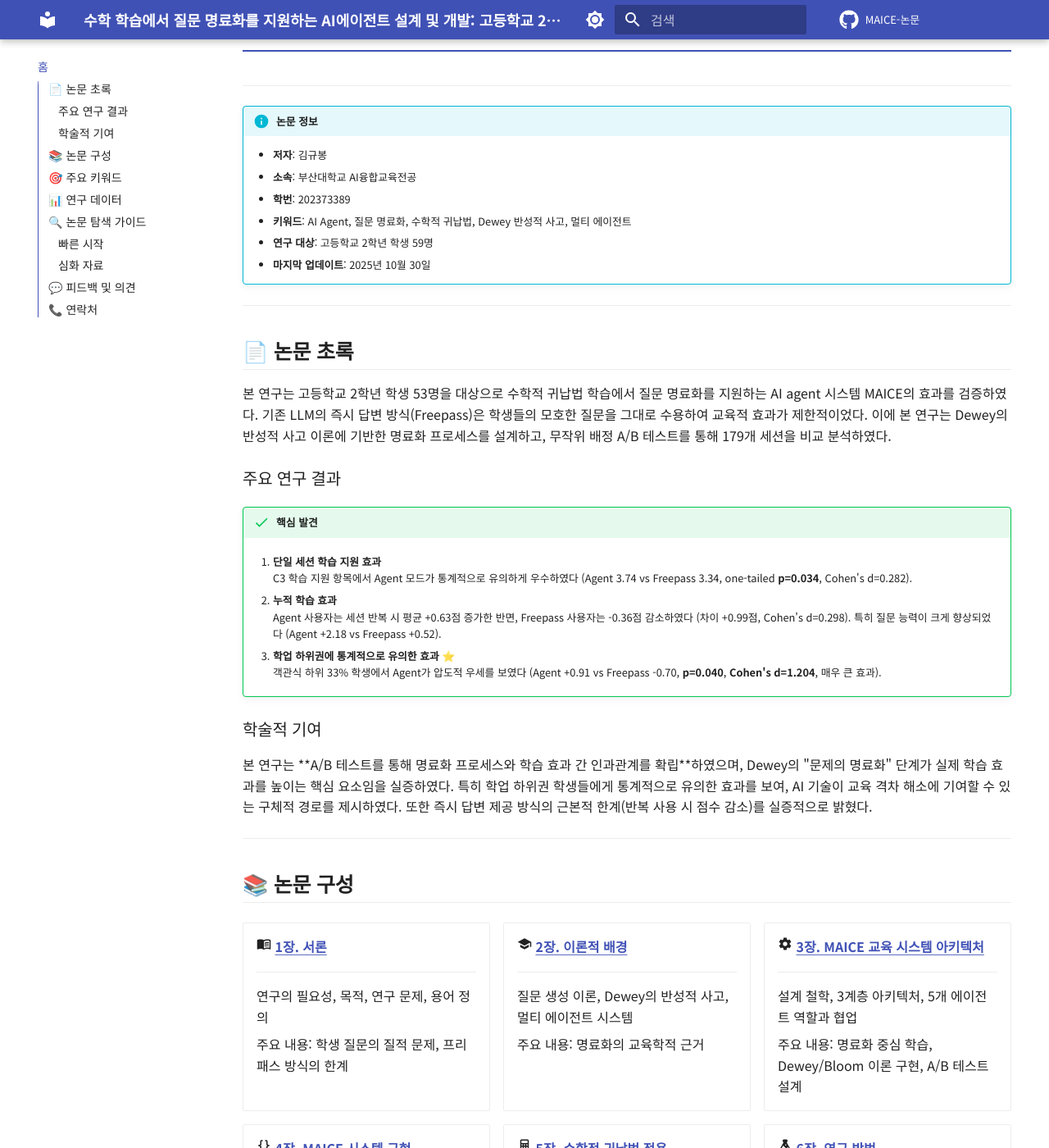
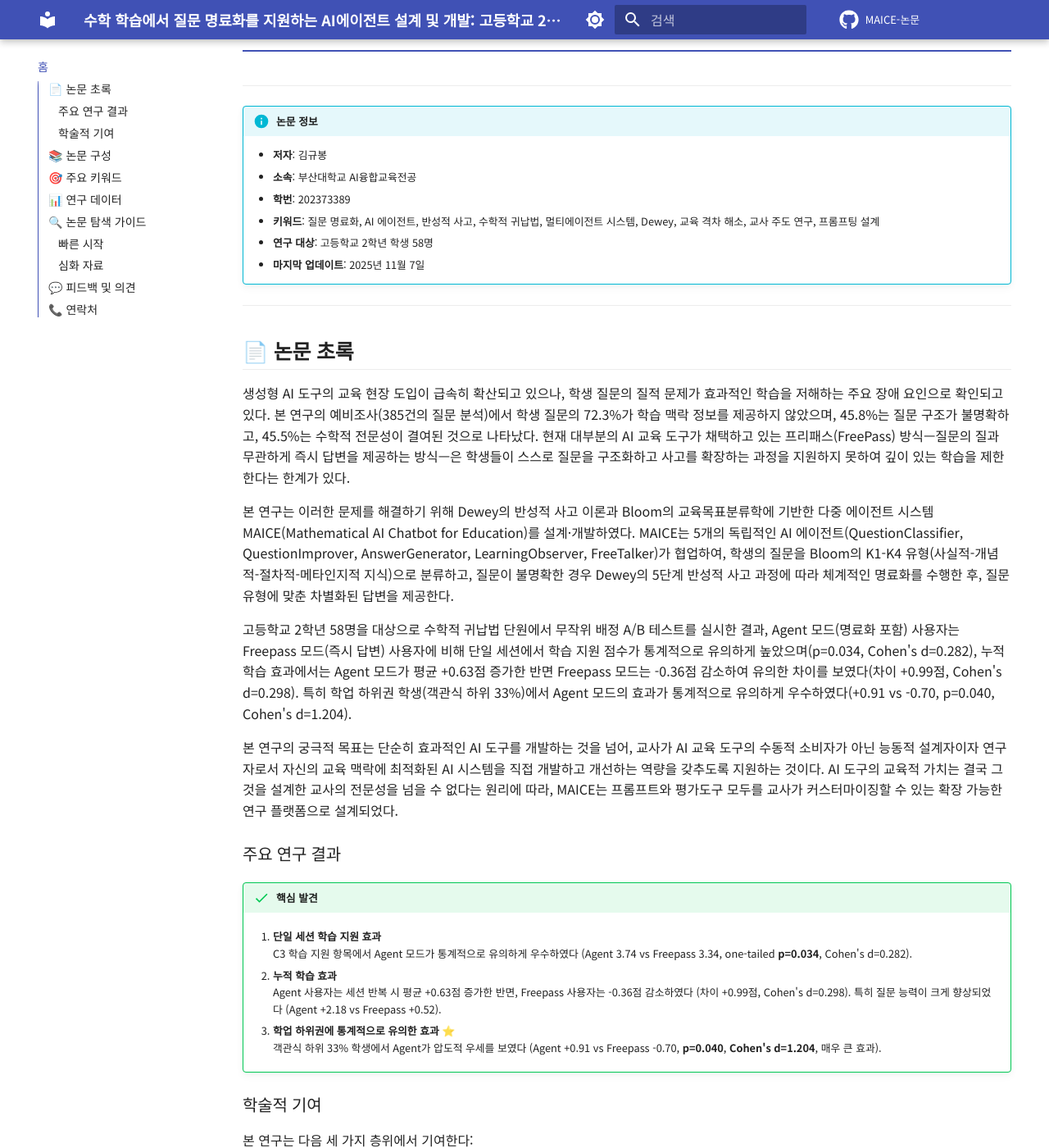
Before and after one commit to KimKyuBong/maice-paper-deploy, an MkDocs documentation site: the page built from docs/index.md, in a window 1280 px wide and 1400 px high, scrolled down 242 px. Shown: the whole window at 82% size. Built offline with MkDocs 1.6.1 and Material for MkDocs 9.7.7, drawn with Linux system fonts in a browser that asks for light colours; comment, search, counter and statistics services are not loaded; some of the changed text lies outside the part shown.

Commit message:
홈페이지 초록 업데이트 및 인용 오류 수정
1. docs/index.md 대대적 업데이트:
   - 국문 초록 최신 버전으로 교체 (철학 반영)
   - 학술적 기여 3가지 층위로 구조화
   - 연구 데이터 정확한 수치로 업데이트 (58명, 280세션)
   - 키워드 최신화 (교사 주도 연구, 프롬프팅 설계 추가)
   - 업데이트 날짜: 2025-11-07

2. 인용 오류 수정:
   - 홍경선, 김동익 (2011): 수학교육학연구 → 공학교육연구 14(4), 28-37
   - 2장, 9장 모두 수정

```diff
--- a/docs/index.md
+++ b/docs/index.md
@@ -6,15 +6,21 @@
     - **저자**: 김규봉
     - **소속**: 부산대학교 AI융합교육전공
     - **학번**: 202373389
-    - **키워드**: AI Agent, 질문 명료화, 수학적 귀납법, Dewey 반성적 사고, 멀티 에이전트
-    - **연구 대상**: 고등학교 2학년 학생 59명
-    - **마지막 업데이트**: 2025년 10월 30일
+    - **키워드**: 질문 명료화, AI 에이전트, 반성적 사고, 수학적 귀납법, 멀티에이전트 시스템, Dewey, 교육 격차 해소, 교사 주도 연구, 프롬프팅 설계
+    - **연구 대상**: 고등학교 2학년 학생 58명
+    - **마지막 업데이트**: 2025년 11월 7일
 
 ---
 
 ## 📄 논문 초록
 
-본 연구는 고등학교 2학년 학생 53명을 대상으로 수학적 귀납법 학습에서 질문 명료화를 지원하는 AI agent 시스템 MAICE의 효과를 검증하였다. 기존 LLM의 즉시 답변 방식(Freepass)은 학생들의 모호한 질문을 그대로 수용하여 교육적 효과가 제한적이었다. 이에 본 연구는 Dewey의 반성적 사고 이론에 기반한 명료화 프로세스를 설계하고, 무작위 배정 A/B 테스트를 통해 179개 세션을 비교 분석하였다.
+생성형 AI 도구의 교육 현장 도입이 급속히 확산되고 있으나, 학생 질문의 질적 문제가 효과적인 학습을 저해하는 주요 장애 요인으로 확인되고 있다. 본 연구의 예비조사(385건의 질문 분석)에서 학생 질문의 72.3%가 학습 맥락 정보를 제공하지 않았으며, 45.8%는 질문 구조가 불명확하고, 45.5%는 수학적 전문성이 결여된 것으로 나타났다. 현재 대부분의 AI 교육 도구가 채택하고 있는 프리패스(FreePass) 방식—질문의 질과 무관하게 즉시 답변을 제공하는 방식—은 학생들이 스스로 질문을 구조화하고 사고를 확장하는 과정을 지원하지 못하여 깊이 있는 학습을 제한한다는 한계가 있다.
+
+본 연구는 이러한 문제를 해결하기 위해 Dewey의 반성적 사고 이론과 Bloom의 교육목표분류학에 기반한 다중 에이전트 시스템 MAICE(Mathematical AI Chatbot for Education)를 설계·개발하였다. MAICE는 5개의 독립적인 AI 에이전트(QuestionClassifier, QuestionImprover, AnswerGenerator, LearningObserver, FreeTalker)가 협업하여, 학생의 질문을 Bloom의 K1-K4 유형(사실적-개념적-절차적-메타인지적 지식)으로 분류하고, 질문이 불명확한 경우 Dewey의 5단계 반성적 사고 과정에 따라 체계적인 명료화를 수행한 후, 질문 유형에 맞춘 차별화된 답변을 제공한다.
+
+고등학교 2학년 58명을 대상으로 수학적 귀납법 단원에서 무작위 배정 A/B 테스트를 실시한 결과, Agent 모드(명료화 포함) 사용자는 Freepass 모드(즉시 답변) 사용자에 비해 단일 세션에서 학습 지원 점수가 통계적으로 유의하게 높았으며(p=0.034, Cohen's d=0.282), 누적 학습 효과에서는 Agent 모드가 평균 +0.63점 증가한 반면 Freepass 모드는 -0.36점 감소하여 유의한 차이를 보였다(차이 +0.99점, Cohen's d=0.298). 특히 학업 하위권 학생(객관식 하위 33%)에서 Agent 모드의 효과가 통계적으로 유의하게 우수하였다(+0.91 vs -0.70, p=0.040, Cohen's d=1.204).
+
+본 연구의 궁극적 목표는 단순히 효과적인 AI 도구를 개발하는 것을 넘어, 교사가 AI 교육 도구의 수동적 소비자가 아닌 능동적 설계자이자 연구자로서 자신의 교육 맥락에 최적화된 AI 시스템을 직접 개발하고 개선하는 역량을 갖추도록 지원하는 것이다. AI 도구의 교육적 가치는 결국 그것을 설계한 교사의 전문성을 넘을 수 없다는 원리에 따라, MAICE는 프롬프트와 평가도구 모두를 교사가 커스터마이징할 수 있는 확장 가능한 연구 플랫폼으로 설계되었다.
 
 ### 주요 연구 결과
 
@@ -30,7 +36,22 @@
 
 ### 학술적 기여
 
-본 연구는 **A/B 테스트를 통해 명료화 프로세스와 학습 효과 간 인과관계를 확립**하였으며, Dewey의 "문제의 명료화" 단계가 실제 학습 효과를 높이는 핵심 요소임을 실증하였다. 특히 학업 하위권 학생들에게 통계적으로 유의한 효과를 보여, AI 기술이 교육 격차 해소에 기여할 수 있는 구체적 경로를 제시하였다. 또한 즉시 답변 제공 방식의 근본적 한계(반복 사용 시 점수 감소)를 실증적으로 밝혔다.
+본 연구는 다음 세 가지 층위에서 기여한다:
+
+**1. 교육학 이론의 실증적 검증**:
+- Dewey의 "문제의 명료화" 단계가 실제 학습 효과를 높이는 핵심 메커니즘임을 A/B 테스트로 인과적으로 검증
+- 질문-답변 상관관계(r=0.691) 발견으로 질문 품질의 중요성 실증
+- 프리패스 방식의 근본적 한계(반복 사용 시 점수 감소) 규명
+
+**2. AI 교육 도구 설계의 새로운 접근**:
+- 즉시 답변 중심 → 질문 명료화 중심 패러다임 전환
+- 멀티 에이전트 구조로 Dewey 5단계 + Bloom K1-K4 체계적 구현
+- 학업 하위권 학생에게 통계적으로 유의한 효과(p=0.040, d=1.204) → 교육 격차 해소 가능성
+
+**3. 교사 주도 AI 교육 연구 플랫폼 제시**:
+- 상업적 완성품 소비 → 교사가 프롬프트와 평가도구를 직접 설계·개선하는 연구 플랫폼
+- "AI 도구의 교육적 가치는 그것을 설계한 교사의 전문성을 넘을 수 없다"는 원리 제시
+- 에듀테크의 패러다임 전환: 교사 = 수동적 소비자 → 능동적 설계자 겸 연구자
 
 ---
 
@@ -116,9 +137,9 @@
 
 <div class="grid" markdown>
 
-`AI Agent` · `질문 명료화` · `수학적 귀납법` · `Dewey 반성적 사고` ·
-`멀티 에이전트 시스템` · `LLM` · `교육 AI` · `메타인지` ·
-`질문 생성` · `누적 학습 효과` · `차별적 효과성` · `자동 채점`
+`질문 명료화` · `AI 에이전트` · `반성적 사고` · `수학적 귀납법` · `멀티에이전트 시스템` ·
+`Dewey` · `교육 격차 해소` · `교사 주도 연구` · `프롬프팅 설계` · `LLM` ·
+`메타인지` · `누적 학습 효과` · `차별적 효과성` · `A/B 테스트`
 
 </div>
 
@@ -127,13 +148,15 @@
 ## 📊 연구 데이터
 
 !!! note "연구 규모"
-    - **본 연구 (2025.10-11)**:
-        - 실험 참여자: 고등학교 2학년 59명
-        - 분석 세션: 179개 AI 대화 세션
-        - 자동 채점: Gemini 2.5 Flash 모델 활용
+    - **본 실험 (2024.10.20~11.1)**:
+        - 실험 참여자: 고등학교 2학년 **58명**
+        - 분석 세션: Agent 118세션 + Freepass 162세션 = 총 280세션
+        - 자동 채점: AI 3개 모델 (Gemini, Claude, GPT-5)
+        - 무작위 배정: Agent 28명, Freepass 30명
     - **예비 조사 (2024.5)**:
         - 질문-답변 데이터: 385건
-        - 교사 평가: 중등 수학교사 4명 (총 1,012건 평가)
+        - 교사 평가: 중등 수학교사 4명
+        - 주요 발견: 질문-답변 상관관계 r=0.691
         - 목적: MAICE 시스템 설계 근거 마련
 
 ---
```
Also changed, not shown: docs/chapters/02-theoretical-background.md (+1 -1 lines), docs/chapters/09-references.md (+1 -1 lines).
